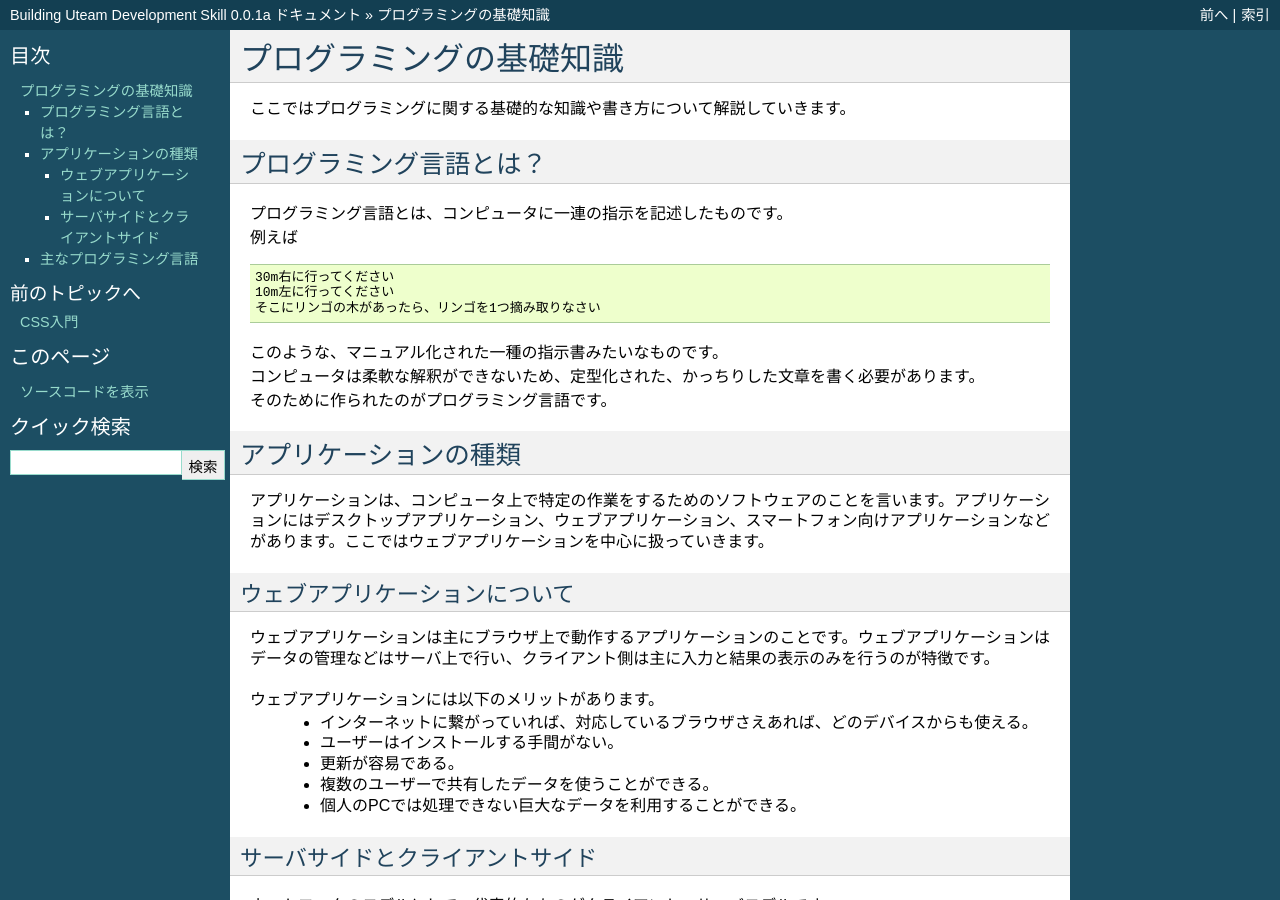
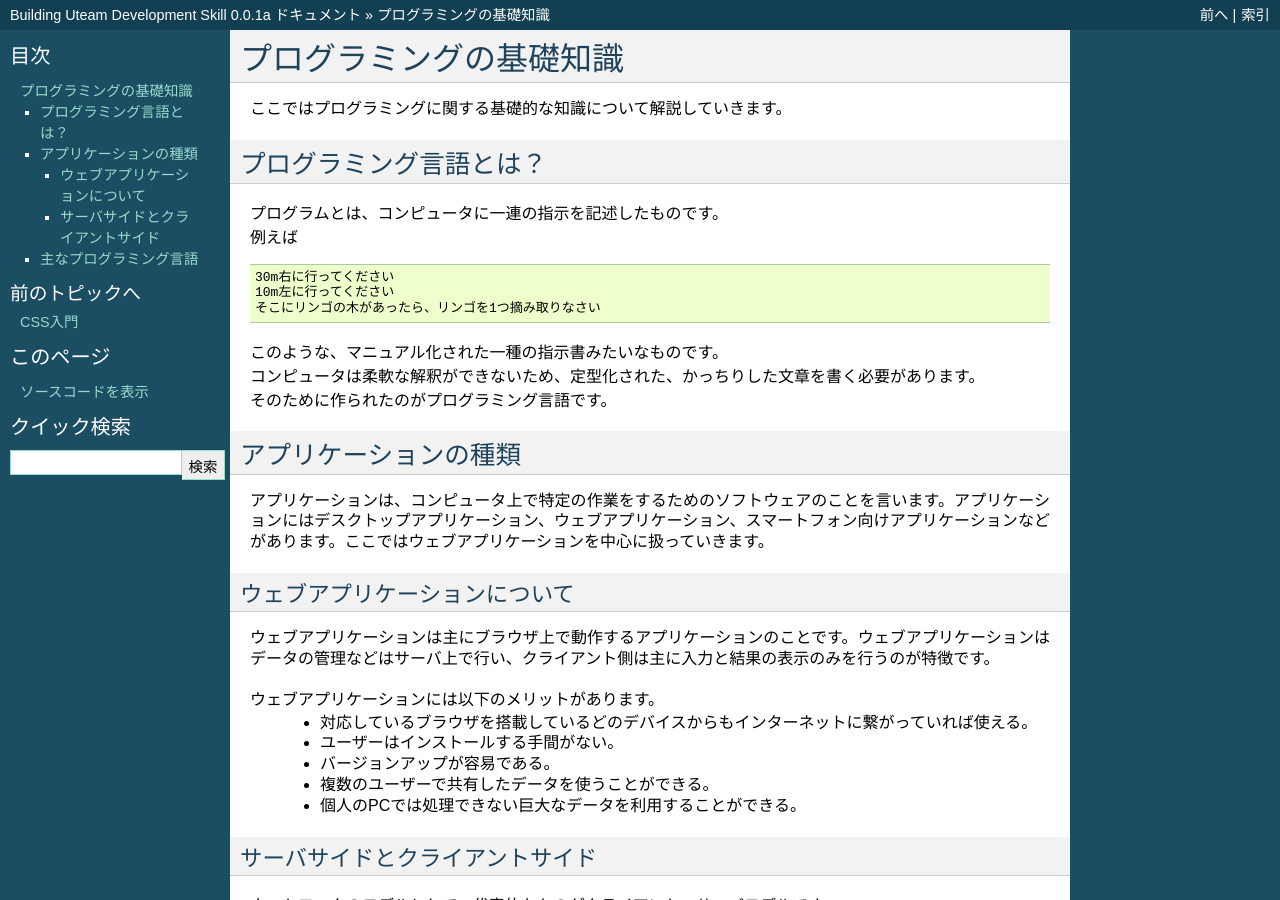
Before and after one commit to uhero-corp/buds, a Sphinx documentation site: the page built from source/6_introduction_programming.txt, in a window 1280 px wide and 900 px high. Built offline with Sphinx 7.4.7, drawn with Linux system fonts in a browser that asks for light colours.

Commit message:
西さんからのコメントへの対応

```diff
--- a/source/6_introduction_programming.txt
+++ b/source/6_introduction_programming.txt
@@ -2,13 +2,13 @@
 プログラミングの基礎知識
 =========================
 
-ここではプログラミングに関する基礎的な知識や書き方について解説していきます。
+ここではプログラミングに関する基礎的な知識について解説していきます。
 
 
 プログラミング言語とは？
 =========================
 
-| プログラミング言語とは、コンピュータに一連の指示を記述したものです。
+| プログラムとは、コンピュータに一連の指示を記述したものです。
 | 例えば
 
 
@@ -36,9 +36,9 @@
 ウェブアプリケーションは主にブラウザ上で動作するアプリケーションのことです。ウェブアプリケーションはデータの管理などはサーバ上で行い、クライアント側は主に入力と結果の表示のみを行うのが特徴です。
 
 ウェブアプリケーションには以下のメリットがあります。
-    * インターネットに繋がっていれば、対応しているブラウザさえあれば、どのデバイスからも使える。
+    * 対応しているブラウザを搭載しているどのデバイスからもインターネットに繋がっていれば使える。
     * ユーザーはインストールする手間がない。
-    * 更新が容易である。
+    * バージョンアップが容易である。
     * 複数のユーザーで共有したデータを使うことができる。
     * 個人のPCでは処理できない巨大なデータを利用することができる。
 
```
